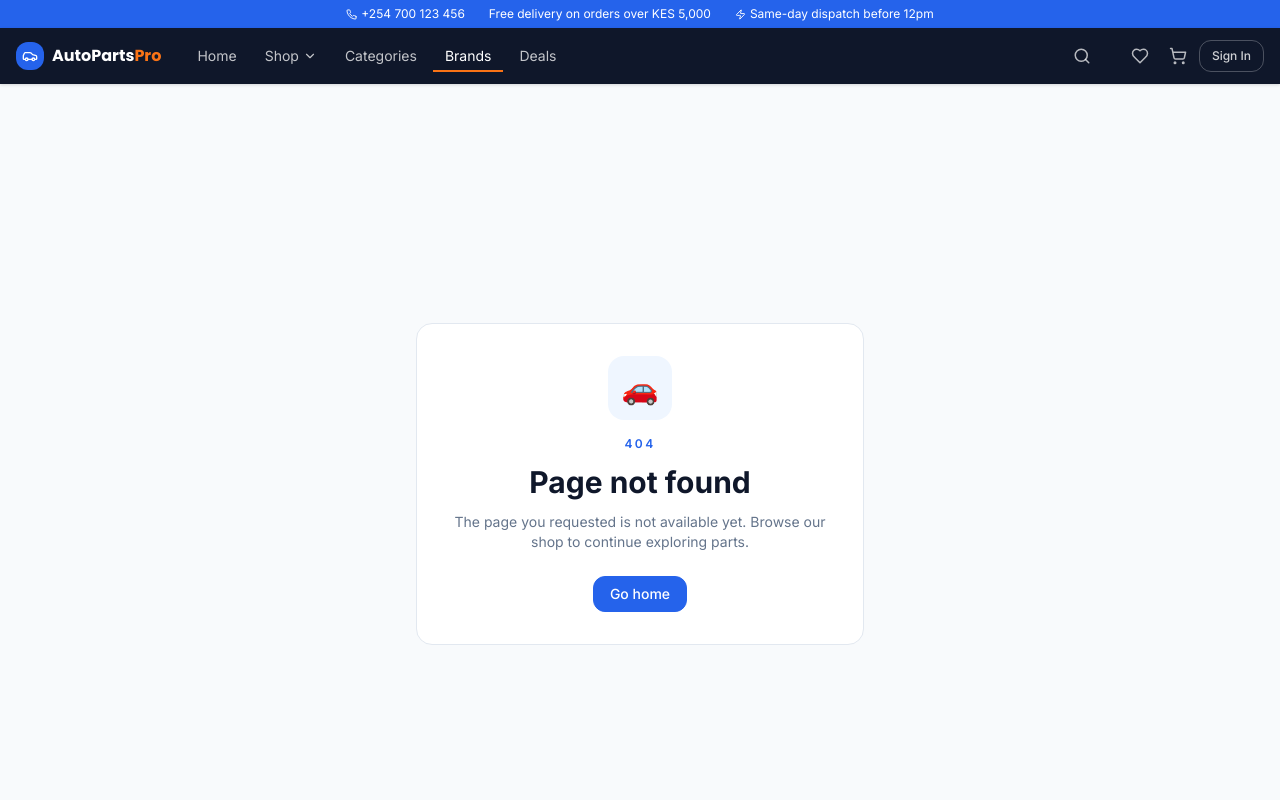
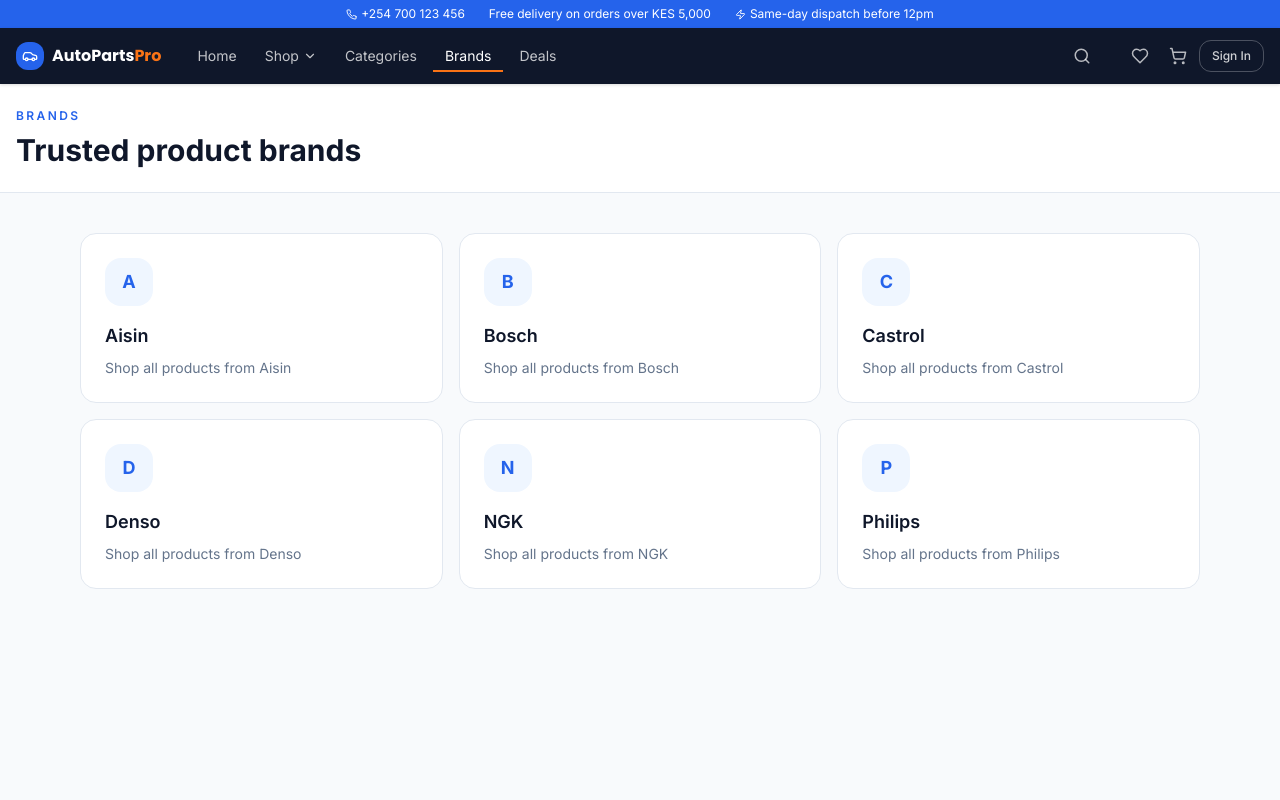
Before and after one commit to will92-tech/auto-parts, a Next.js app: page /brands in a window 1280 px wide. Before the commit this address had no page. Shown: the top 800 px of the page. Built offline with nearby package versions, Linux system fonts and the light colour scheme.

Commit message:
Create brands page

```diff
--- /dev/null
+++ b/src/app/brands/page.tsx
@@ -0,0 +1,35 @@
+import Link from 'next/link'
+import { PRODUCTS } from '@/lib/data'
+
+export default function BrandsPage() {
+  const brands = Array.from(new Set(PRODUCTS.map((product) => product.brand))).sort()
+
+  return (
+    <div className="min-h-screen bg-slate-50">
+      <div className="bg-white border-b border-slate-200 px-4 py-6">
+        <div className="max-w-7xl mx-auto">
+          <p className="text-xs font-semibold uppercase tracking-[0.2em] text-brand-blue">Brands</p>
+          <h1 className="mt-2 text-3xl font-bold text-navy">Trusted product brands</h1>
+        </div>
+      </div>
+
+      <div className="max-w-6xl mx-auto px-4 py-10">
+        <div className="grid gap-4 sm:grid-cols-2 lg:grid-cols-3">
+          {brands.map((brand) => (
+            <Link
+              key={brand}
+              href={`/shop?brand=${encodeURIComponent(brand)}`}
+              className="rounded-2xl border border-slate-200 bg-white p-6 transition hover:border-brand-blue hover:shadow-md"
+            >
+              <div className="flex h-12 w-12 items-center justify-center rounded-xl bg-blue-50 text-lg font-bold text-brand-blue">
+                {brand.slice(0, 1).toUpperCase()}
+              </div>
+              <h2 className="mt-4 text-lg font-semibold text-navy">{brand}</h2>
+              <p className="mt-2 text-sm text-slate-500">Shop all products from {brand}</p>
+            </Link>
+          ))}
+        </div>
+      </div>
+    </div>
+  )
+}
```
